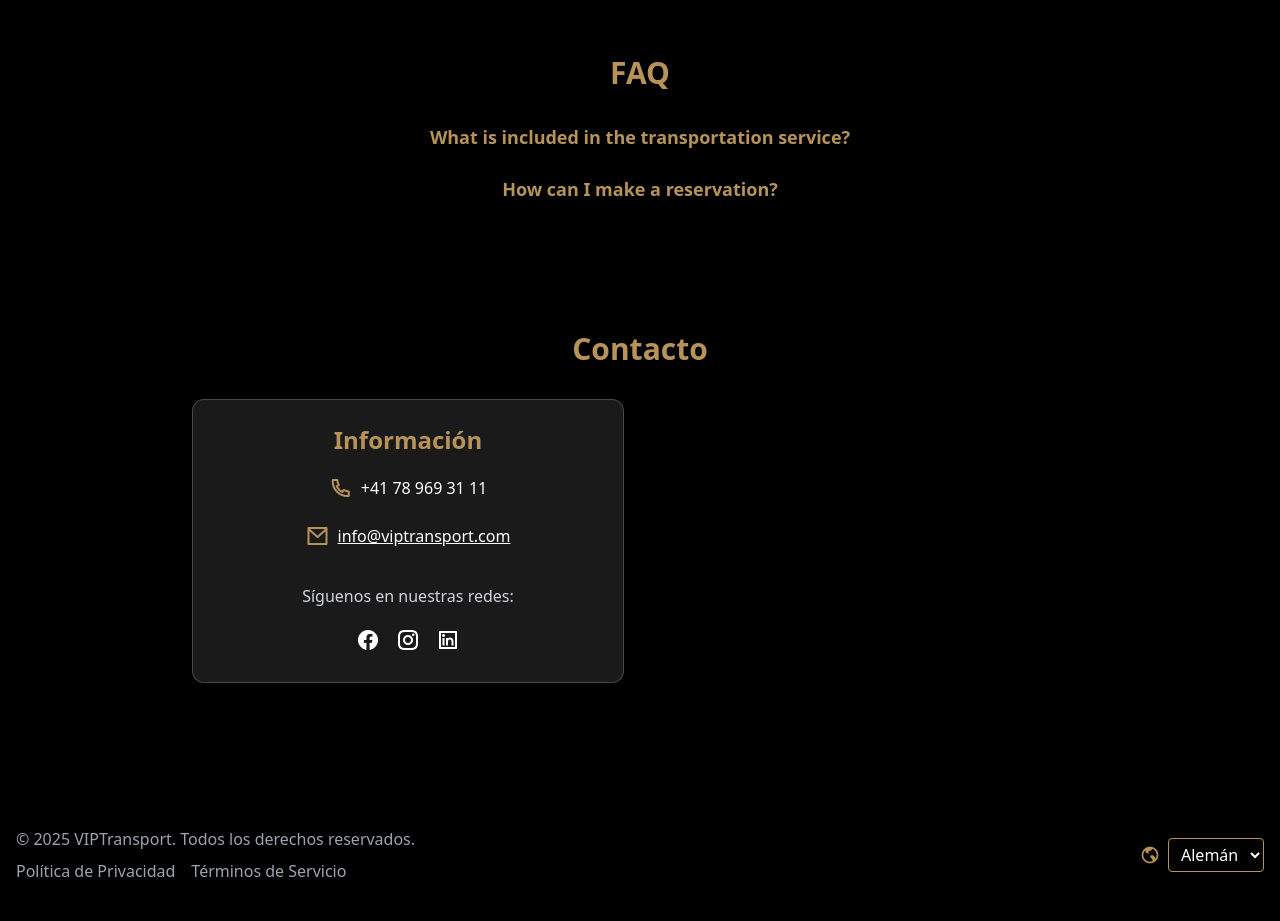
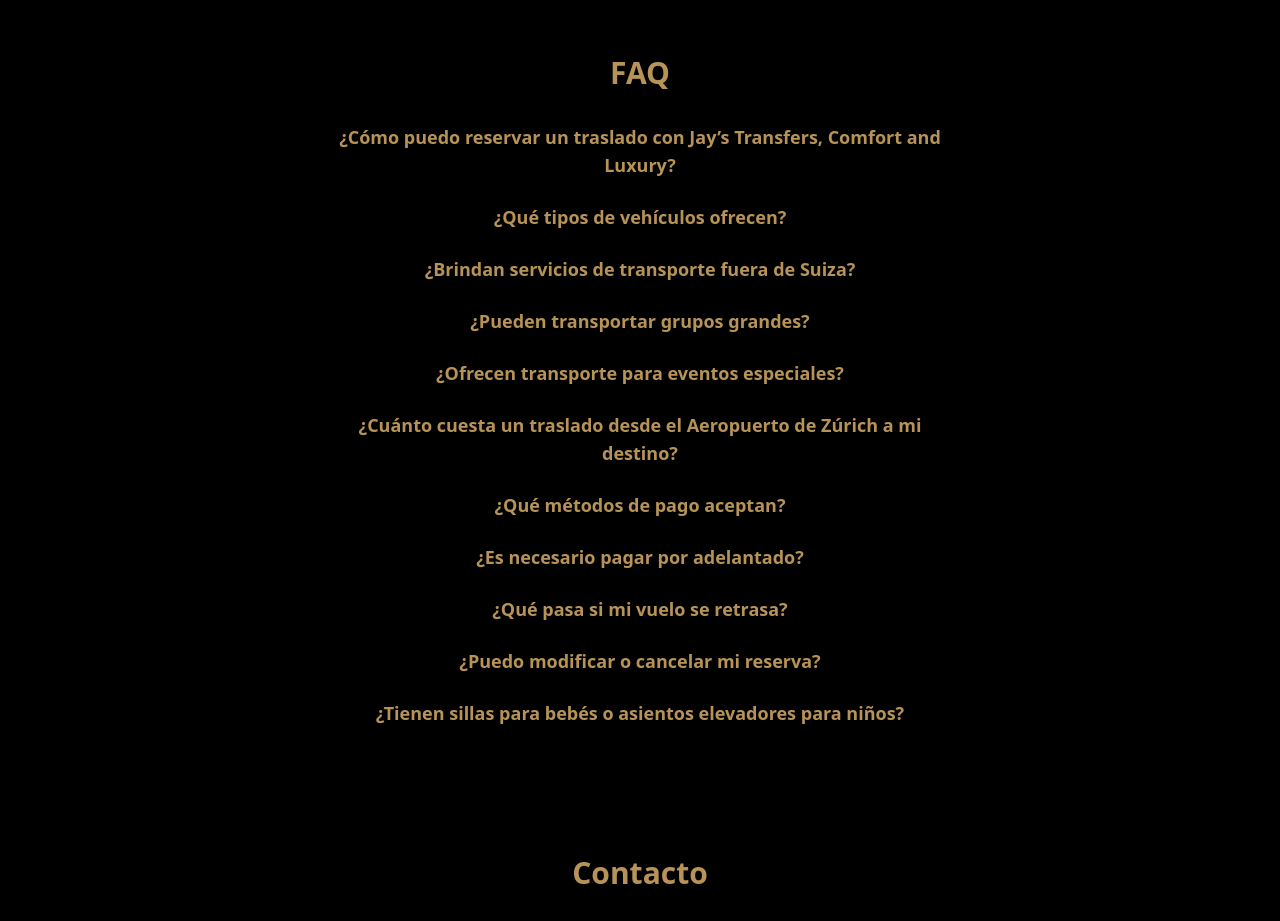
Before and after one commit to Pofultra/transporte-vip, a React (Vite) app: page /booking in a window 1280 px wide. Shown: the part 3840-4761 px from the top of the page. Before the commit the page ends 4739 px from the top, so only its background shows below. Built offline with nearby package versions, Linux system fonts and the light colour scheme.

Commit message:
fix faq info

```diff
--- a/src/pages/FAQ.jsx
+++ b/src/pages/FAQ.jsx
@@ -4,17 +4,61 @@
 function FAQ() {
   const faqs = [
     {
-      question: "What is included in the transportation service?",
+      question: "¿Cómo puedo reservar un traslado con Jay’s Transfers, Comfort and Luxury?",
       answer:
-        "We include a professional driver, premium beverages, and free Wi-Fi.",
+        "Puede reservar fácilmente a través de nuestro sitio web, por teléfono o vía WhatsApp. Le recomendamos reservar con anticipación para garantizar disponibilidad.",
     },
     {
-      question: "How can I make a reservation?",
+      question: "¿Qué tipos de vehículos ofrecen?",
       answer:
-        "You can book through our website or by calling +123 456 789.",
+        "Disponemos de una flota de lujo que incluye Mercedes V-Class, BMW Serie 5, Mercedes Sprinters, Tesla y otros vehículos premium, garantizando confort y seguridad en cada viaje.",
+    },
+    {
+      question: "¿Brindan servicios de transporte fuera de Suiza?",
+      answer:
+        "Sí, ofrecemos traslados a cualquier destino en Europa desde Suiza. Contáctenos para más detalles sobre su ruta específica.",
+    },
+    {
+      question: "¿Pueden transportar grupos grandes?",
+      answer:
+        "Sí, contamos con vehículos adecuados para grupos pequeños y grandes, incluyendo Mercedes Sprinters y otros transportes ejecutivos de lujo.",
+    },
+    {
+      question: "¿Ofrecen transporte para eventos especiales?",
+      answer:
+        "Sí, brindamos servicio para bodas, congresos, eventos empresariales y cualquier ocasión especial, asegurando puntualidad y elegancia.",
+    },
+    {
+      question: "¿Cuánto cuesta un traslado desde el Aeropuerto de Zúrich a mi destino?",
+      answer:
+        "Las tarifas varían según la distancia y el tipo de vehículo. Puede solicitar una cotización personalizada en nuestro sitio web o contactándonos directamente.",
+    },
+    {
+      question: "¿Qué métodos de pago aceptan?",
+      answer:
+        "Aceptamos pagos con tarjeta de crédito/débito, transferencias bancarias y pagos en efectivo en algunos casos.",
+    },
+    {
+      question: "¿Es necesario pagar por adelantado?",
+      answer:
+        "En la mayoría de los casos, sí. Para garantizar su reserva, solicitamos un pago anticipado total o parcial según el servicio solicitado.",
+    },
+    {
+      question: "¿Qué pasa si mi vuelo se retrasa?",
+      answer:
+        "Monitoreamos su vuelo en tiempo real para ajustar la hora de recogida sin costo adicional.",
+    },
+    {
+      question: "¿Puedo modificar o cancelar mi reserva?",
+      answer:
+        "Sí, puede modificar o cancelar su reserva según nuestras políticas de cancelación. Consulte los términos en nuestro sitio web o contáctenos para más información.",
+    },
+    {
+      question: "¿Tienen sillas para bebés o asientos elevadores para niños?",
+      answer:
+        "Sí, ofrecemos sillas de seguridad para bebés y niños bajo solicitud previa y sin costo adicional.",
     },
   ];
-
   const [openIndex, setOpenIndex] = useState(null);
 
   const toggleFAQ = (index) => {
```
